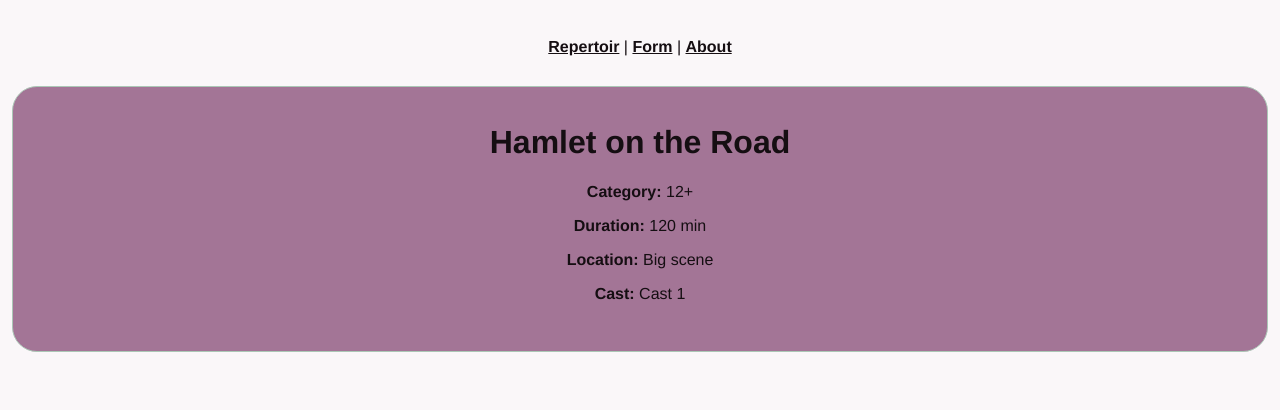
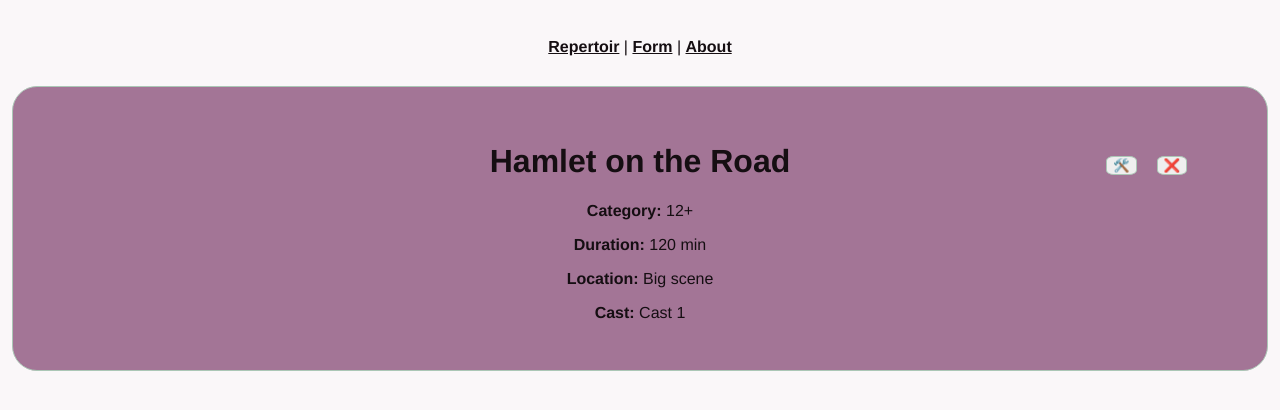
Before and after one commit to kuslukas94/vue-mastery-course, a Vue app: page /production/5d2bed1b-190a-45c6-9674-01925aeb6247 in a window 1280 px wide. Shown: the top 410 px of the page. Built offline with nearby package versions, Linux system fonts and the light colour scheme; what axios-mock-adapter would draw is missing.

Commit message:
feat: delete button fully working

```diff
--- a/src/components/EditButton.vue
+++ /dev/null
@@ -1,4 +0,0 @@
-<script setup></script>
-<template>
-  <button @click="editProduction">🛠️</button>
-</template>
--- a/src/services/ProductionService.js
+++ b/src/services/ProductionService.js
@@ -31,14 +31,14 @@ const loadData = () => {
   })
 }
 
-const saveData = (newData) => {
-  data.productions.push(newData)
+const saveData = (newProduction) => {
+  data.productions.push(newProduction)
   return data
 }
 
-const deleteData = (id) => {
+const deleteData = (uuid) => {
   return new Promise((resolve, reject) => {
-    const index = data.productions.findIndex((production) => production.id === id)
+    const index = data.productions.findIndex((production) => production.id === uuid)
     if (index !== -1) {
       data.productions.splice(index, 1)
       resolve({ message: 'Deleted successfully' })
@@ -54,11 +54,10 @@ mock.onGet('/productions').reply(() => {
 
 mock.onPost('/productions').reply((config) => {
   const newProduction = JSON.parse(config.data)
-  const newData = { productions: [newProduction] }
-  return saveData(newData).then((savedData) => [201, savedData.data.productions[0]])
+  return saveData(newProduction).then(() => [201, newProduction])
 })
 
-mock.onDelete(/\/productions\/.+/).reply((config) => {
+mock.onDelete(/\/production\/.+/).reply((config) => {
   const id = config.url.split('/').pop()
   return deleteData(id)
     .then((response) => [200, response])
--- a/src/styles/main.scss
+++ b/src/styles/main.scss
@@ -28,3 +28,11 @@ h1 {
 h2 {
   font-size: 20px;
 }
+button {
+  border-radius: 25%;
+  border: 1px solid $button-color;
+}
+button:hover {
+  background-color: $accent-color;
+  border-color: $button-hover-color;
+}
--- a/src/views/AboutView.vue
+++ b/src/views/AboutView.vue
@@ -6,7 +6,6 @@
     <ul>
       <li>Select input - choose existing production</li>
       <li>Filter playble productions regarding to location and cast</li>
-      <li>Delete button</li>
       <li>Edit button</li>
     </ul>
     <h3>Connect to real database</h3>
--- a/src/views/ProductionDetails.vue
+++ b/src/views/ProductionDetails.vue
@@ -1,5 +1,6 @@
 <script setup>
 import { ref, onMounted, watch } from 'vue'
+import { useRouter } from 'vue-router'
 import ProductionService from '@/services/productionService.js'
 
 const props = defineProps({
@@ -11,7 +12,7 @@ const props = defineProps({
 
 const production = ref(null)
 
-// Funkce pro načtení dat podle ID
+// LOAD DATA BY ID
 const loadProductionData = (id) => {
   ProductionService.loadData()
     .then((response) => {
@@ -37,10 +38,27 @@ watch(
     }
   }
 )
+
+const id = ref(props.id)
+const router = useRouter()
+//DELETE DATA BY ID
+const deleteProduction = async () => {
+  try {
+    const response = await ProductionService.deleteData(id.value)
+    console.log('Delete response:', response)
+    router.push('/')
+  } catch (err) {
+    console.log('Error deleting production:', err)
+  }
+}
 </script>
 
 <template>
   <div class="layout" v-if="production">
+    <div class="button-container">
+      <button @click="editProduction">🛠️</button>
+      <button @click="deleteProduction">❌</button>
+    </div>
     <h1>{{ production.title }}</h1>
     <p><b>Category:</b> {{ production.category }}</p>
     <p><b>Duration:</b> {{ production.duration }} min</p>
@@ -60,7 +78,13 @@ watch(
   width: 98vw;
   @include border-card;
 }
-p {
-  text-align: center;
+.button-container {
+  position: relative;
+  display: flex;
+  justify-content: end;
+  align-items: end;
+  top: 53px;
+  right: 5rem;
+  gap: 20px;
 }
 </style>
```
Also changed, not shown: src/components/DeleteButton.vue (deleted, +0 -18 lines).
